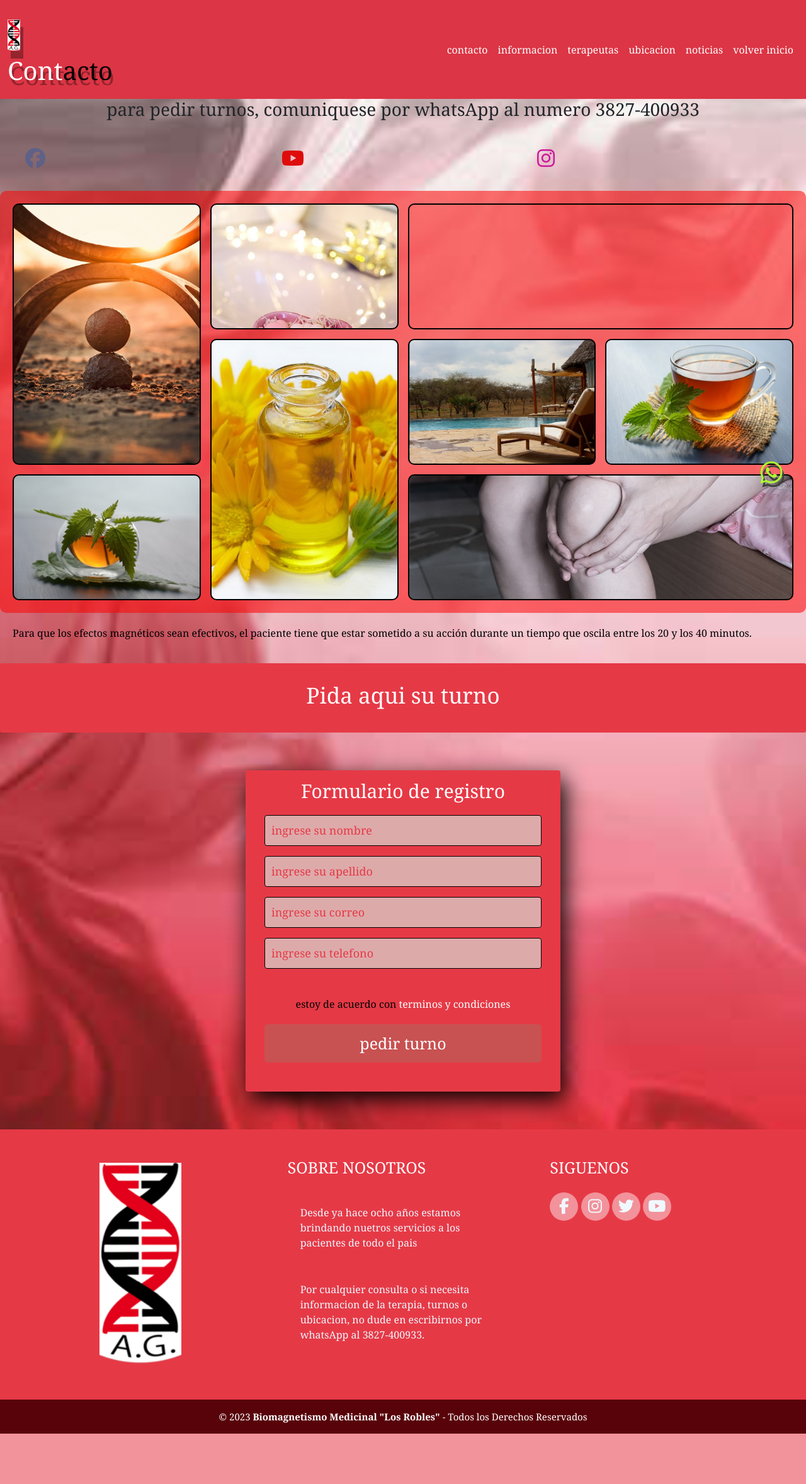
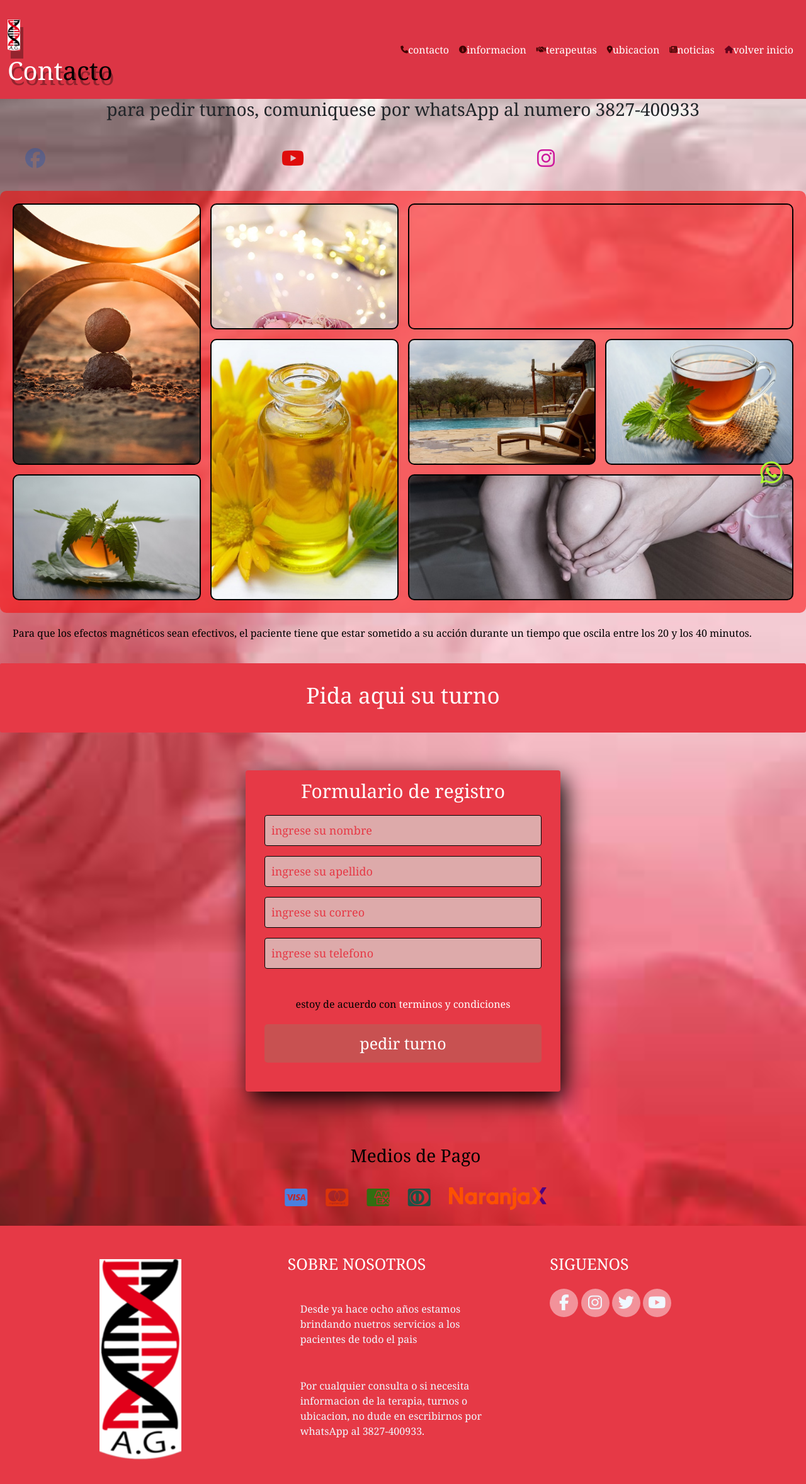
Before and after one commit to gerardodamian/Biomagnetismo-Medicinal, a website: page pages/contacto.html in a window 1280 px wide. Shown: the top 2356 px of the page at 63% size. Before the commit the page ends 2276 px from the top, so only its background shows below. Drawn offline with nearby package versions, Linux system fonts and the light colour scheme.

Commit message:
agregue medios de pagos

```diff
--- a/css/bio.scss
+++ b/css/bio.scss
@@ -427,6 +427,20 @@ h3 {
 }
 .turno .button:hover {
     background: rgb(31, 28, 28);
+}
+.tarjetas{
+   padding-bottom: 25px;
+   margin-left: 40px;
+
+   text-align: center;
+}
+.tarjetas i{
+    margin-right: 25px;
+}
+.tarje{
+    padding-bottom: 25px;
+    padding-top: 25px;
+    color: $color6;
 }
 
 /*empieza Ubicacion*/
--- a/pages/contacto.html
+++ b/pages/contacto.html
@@ -62,33 +62,33 @@
                         <ul class="navbar-nav">
                             <li class="nav-item">
                                 <a class="nav-link" href="contacto.html"
-                                    >contacto</a
+                                    ><i class="fa-solid fa-phone fa-xs" style="color: #3f0301;"></i>contacto</a
                                 >
                             </li>
                             <li class="nav-item">
                                 <a class="nav-link" href="informacion.html"
-                                    >informacion</a
+                                    ><i class="fa-solid fa-circle-info fa-xs" style="color: #3f0301;"></i>informacion</a
                                 >
                             </li>
                             <li class="nav-item">
                                 <a class="nav-link" href="terapeutas.html"
-                                    >terapeutas</a
+                                    ><i class="fa-solid fa-handshake fa-xs" style="color: #3f0301;"></i>terapeutas</a
                                 >
                             </li>
                             <li class="nav-item">
                                 <a class="nav-link" href="ubicacion.html"
-                                    >ubicacion</a
+                                    ><i class="fa-solid fa-location-dot fa-xs" style="color: #3f0301;"></i>ubicacion</a
                                 >
                             </li>
                             <li class="nav-item">
                                 <a class="nav-link" href="noticias.html"
-                                    >noticias</a
+                                    ><i class="fa-solid fa-newspaper fa-xs" style="color: #3f0301;"></i>noticias</a
                                 >
                             </li>
 
                             <li class="nav-item">
                                 <a class="nav-link" href="../index.html"
-                                    >volver inicio</a
+                                    ><i class="fa-solid fa-house fa-xs" style="color: #63031b;"></i>volver inicio</a
                                 >
                             </li>
                         </ul>
@@ -161,6 +161,15 @@
             <p>estoy de acuerdo con <a href="">terminos y condiciones</a></p>
             <input class="button" type="submit" value="pedir turno" />
         </form>
+        <div class="tarjetas">
+            <h3 class="tarje">Medios de Pago</h3>
+            <i class="fa-brands fa-cc-visa fa-2xl" style="color: #4980df;"></i>
+            <i class="fa-brands fa-cc-mastercard fa-2xl" style="color: #db340a;"></i>
+            <i class="fa-brands fa-cc-amex fa-2xl" style="color: #326e11;"></i>
+            <i class="fa-brands fa-cc-diners-club fa-2xl" style="color: #1f5145;"></i>
+            <img src="../multimedia/isologo-naranjax.png" alt="">
+
+        </div>
 
         <footer class="pie-pagi">
             <div class="whatsapp">
```
Also changed, not shown: index.html (+6 -6 lines), pages/informacion.html (+6 -6 lines), pages/noticias.html (+7 -6 lines), pages/terapeutas.html (+6 -6 lines), pages/ubicacion.html (+7 -6 lines), css/bio.css, multimedia/isologo-naranjax.png (added), 1 other file.
